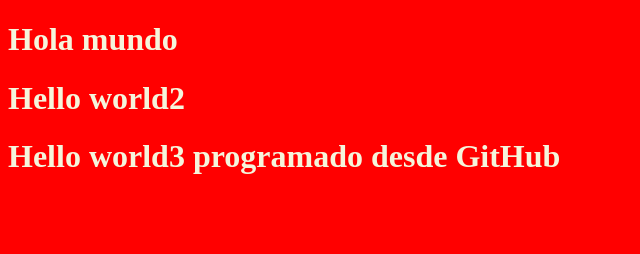
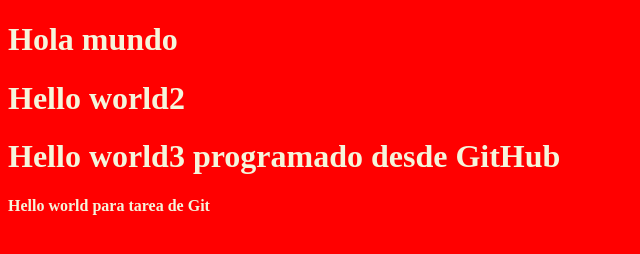
Before and after one commit to Yawwwe/TareaGit, a plain HTML site: page index.html in a window 1280 px wide. Shown: the whole page, without its empty margins (0-640 px from the left). Drawn offline with Linux system fonts and the light colour scheme.

Commit message:
Commit para tarea de git

```diff
--- a/index.html
+++ b/index.html
@@ -12,5 +12,6 @@
     <h1>Hola mundo</h1>
     <h1>Hello world2</h1>
     <h1>Hello world3 programado desde GitHub</h1>
+    <h4>Hello world para tarea de Git</h4>
 </body>
 </html>
```
